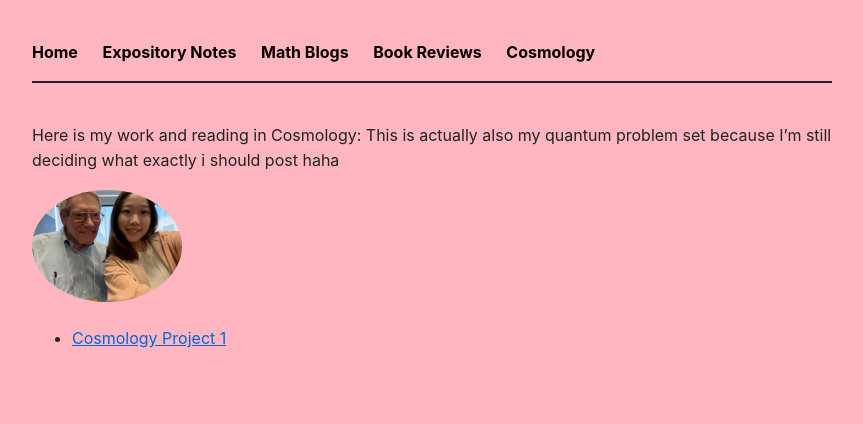
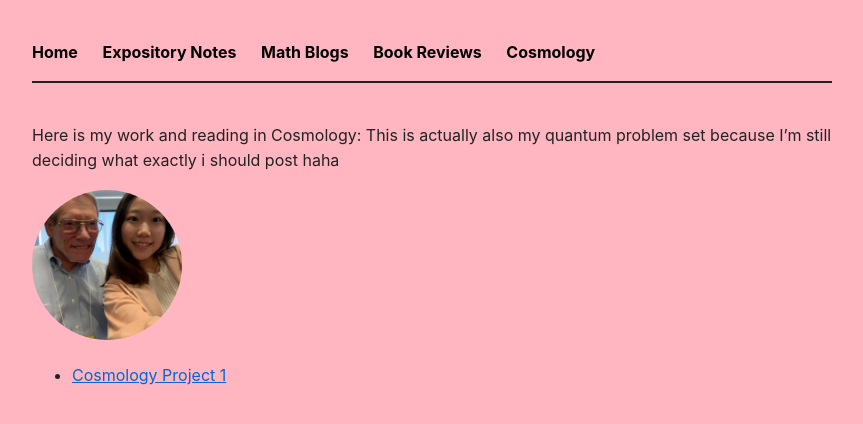
Before and after one commit to KatherineHChoi/katherinehchoi.github.io, a Jekyll site: the page built from cosmology.md, in a window 1280 px wide. Shown: the top 424 px of the page, without its empty margins (208-1071 px from the left). Built offline with Jekyll 4.4.1, drawn with Linux system fonts in a browser that asks for light colours.

Commit message:
Add height attribute to image in cosmology.md
Updated image tag to specify height attribute.

```diff
--- a/cosmology.md
+++ b/cosmology.md
@@ -6,6 +6,6 @@ title: cosmology research
 Here is my work and reading in Cosmology:
 This is actually also my quantum problem set because I'm still deciding what exactly i should post haha
 
-<img src="/images/alan.jpeg" alt="picture of me and alan guth" width="150" style="border-radius: 50%; object-fit: cover;">
+<img src="/images/alan.jpeg" alt="picture of me and alan guth" width="150" height="150" style="border-radius: 50%; object-fit: cover;">
 
 * [Cosmology Project 1](/pdfs/cosmo-project.pdf)
```
